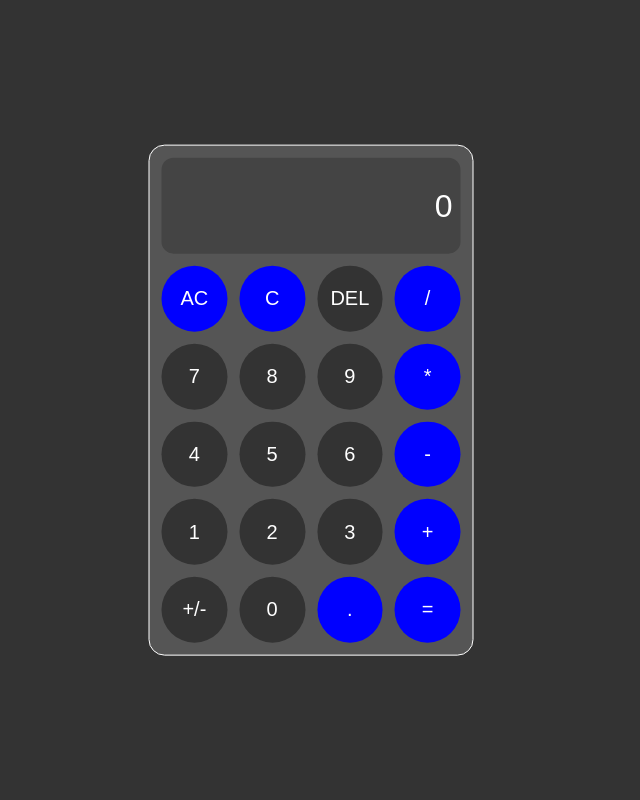
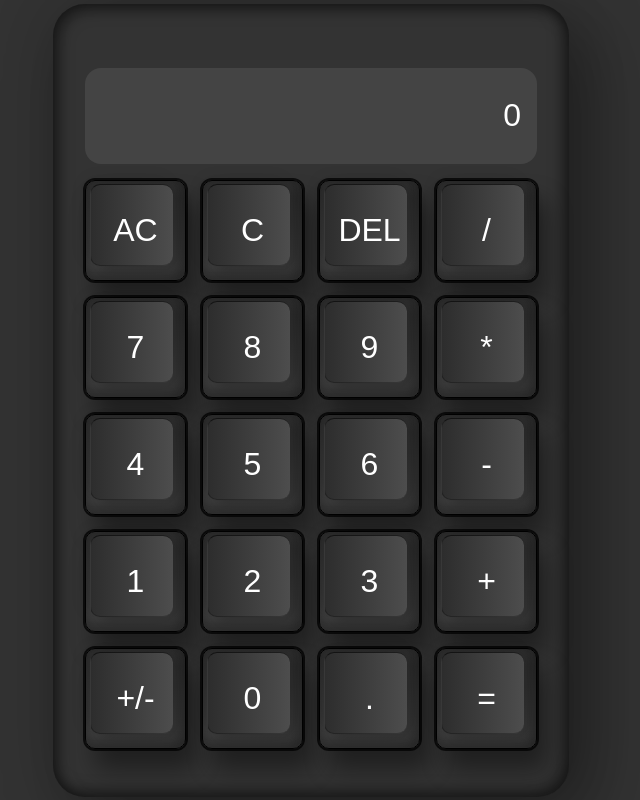
Before and after one commit to miss-gif/Calculator2023, a plain HTML site: page index.html in a window 1280 px wide. Shown: the whole page, without its empty margins (329-969 px from the left). Drawn offline with Linux system fonts and the light colour scheme.

Commit message:
CSS 디자인 수정

```diff
--- a/CSS/style.scss
+++ b/CSS/style.scss
@@ -2,20 +2,6 @@
   padding: 0;
   margin: 0;
   box-sizing: border-box;
-
-  // &::before,
-  // &::after {
-  //   box-sizing: inherit;
-  // }
-}
-
-body {
-  font-size: 16px;
-  display: flex;
-  justify-content: center;
-  align-items: center;
-  height: 100vh;
-  background-color: #333;
 }
 
 input {
@@ -30,63 +16,80 @@ button {
   border: none;
   outline: none;
   background: none;
-  cursor: pointer;
   &:focus {
     outline: none;
   }
 }
 
+body {
+  font-size: 16px;
+  display: flex;
+  justify-content: center;
+  align-items: center;
+  height: 100vh;
+  background-color: #333;
+}
+
 .calculator {
-  background-color: #555;
+  position: relative;
+  min-width: 300px;
+  min-height: 400px;
+  background-color: #333;
   display: grid;
   grid-template-columns: repeat(4, 1fr);
-  gap: 0.75em;
-  width: 325px;
-  padding: 0.75em;
-  border: 1px solid #fff;
-  border-radius: 1rem;
-  position: fixed;
-  top: 50%;
-  left: 50%;
-  transform: translate(-50%, -50%);
+  gap: 1rem;
+  padding: 4rem 2rem 3rem;
+  border-radius: 2rem;
+  box-shadow: 25px 25px 75px rgba(0, 0, 0, 0.25), 10px 10px 70px rgba(0, 0, 0, 0.25), inset -5px -5px 15px rgba(0, 0, 0, 0.5),
+    inset 5px 5px 15px rgba(0, 0, 0, 0.5);
 }
 
 .screen {
   grid-column: 1/5;
-  border-radius: 0.75rem;
+  border-radius: 1rem;
   font-size: 2rem;
   height: 6rem;
   color: #fff;
   background-color: #444;
   text-align: end;
-  padding: 0.5rem;
+  padding: 1rem;
   &::placeholder {
     color: #fff;
   }
 }
 
-.symbol,
-.number {
+button {
+  position: relative;
   display: flex;
   align-items: center;
   justify-content: center;
   aspect-ratio: 1;
-  font-size: 1.25em;
+  font-size: 2rem;
   color: #fff;
-  transition: 0.15s ease;
-  border-radius: 50%;
-}
-
-.symbol {
-  background-color: blue;
-  &:hover {
-    background-color: #fff;
+  border: 1px solid #000;
+  background: linear-gradient(180deg, #2f2f2f, #3f3f3f);
+  box-shadow: inset -8px 0 8px rgba(0, 0, 0, 0.15), inset 0 -8px 8px rgba(0, 0, 0, 0.25), 0 0 0 2px rgba(0, 0, 0, 0.75),
+    10px 20px 25px rgba(0, 0, 0, 0.4);
+  user-select: none;
+  cursor: pointer;
+  border-radius: 10px;
+  // z-index: 1;
+  &::before {
+    content: "";
+    position: absolute;
+    top: 3px;
+    left: 4px;
+    bottom: 14px;
+    right: 12px;
+    background: linear-gradient(90deg, #2d2d2d, #4d4d4d);
+    border-radius: 10px;
+    box-shadow: -5px -5px 15px rgba(0, 0, 0, 0.1), 10px 5px 10px rgba(0, 0, 0, 0.15);
+    border-left: 1px solid #0004;
+    border-bottom: 1px solid #0004;
+    border-top: 1px solid #0009;
   }
 }
 
-.number {
-  background-color: #333;
-  &:hover {
-    background-color: #222;
-  }
+span {
+  position: absolute;
 }
--- a/index.html
+++ b/index.html
@@ -12,26 +12,26 @@
   <body>
     <div class="calculator">
       <input type="text" class="screen" id="screen" placeholder="0" />
-      <button class="symbol" onclick="wipe()">AC</button>
-      <button class="symbol" onclick="wipe()">C</button>
-      <button class="number" onclick="wipe()">DEL</button>
-      <button class="symbol" onclick="show('/')">/</button>
-      <button class="number" onclick="show('7')">7</button>
-      <button class="number" onclick="show('8')">8</button>
-      <button class="number" onclick="show('9')">9</button>
-      <button class="symbol" onclick="show('*')">*</button>
-      <button class="number" onclick="show('4')">4</button>
-      <button class="number" onclick="show('5')">5</button>
-      <button class="number" onclick="show('6')">6</button>
-      <button class="symbol" onclick="show('-')">-</button>
-      <button class="number" onclick="show('1')">1</button>
-      <button class="number" onclick="show('2')">2</button>
-      <button class="number" onclick="show('3')">3</button>
-      <button class="symbol" onclick="show('+')">+</button>
-      <button class="number" onclick="">+/-</button>
-      <button class="number" onclick="show('0')">0</button>
-      <button class="symbol" onclick="show('.')">.</button>
-      <button class="symbol" onclick="calc('.')">=</button>
+      <button class="symbol clear" onclick="wipe()"><span>AC</span></button>
+      <button class="symbol" onclick="wipe()"><span>C</span></button>
+      <button class="number" onclick="wipe()"><span>DEL</span></button>
+      <button class="symbol" onclick="show('/')"><span>/</span></button>
+      <button class="number" onclick="show('7')"><span>7</span></button>
+      <button class="number" onclick="show('8')"><span>8</span></button>
+      <button class="number" onclick="show('9')"><span>9</span></button>
+      <button class="symbol" onclick="show('*')"><span>*</span></button>
+      <button class="number" onclick="show('4')"><span>4</span></button>
+      <button class="number" onclick="show('5')"><span>5</span></button>
+      <button class="number" onclick="show('6')"><span>6</span></button>
+      <button class="symbol" onclick="show('-')"><span>-</span></button>
+      <button class="number" onclick="show('1')"><span>1</span></button>
+      <button class="number" onclick="show('2')"><span>2</span></button>
+      <button class="number" onclick="show('3')"><span>3</span></button>
+      <button class="symbol" onclick="show('+')"><span>+</span></button>
+      <button class="number" onclick=""><span>+/-</span></button>
+      <button class="number" onclick="show('0')"><span>0</span></button>
+      <button class="symbol" onclick="show('.')"><span>.</span></button>
+      <button class="symbol" onclick="calc('.')"><span>=</span></button>
     </div>
   </body>
 </html>
```
Also changed, not shown: CSS/style.css.
